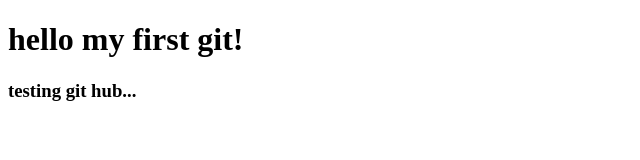
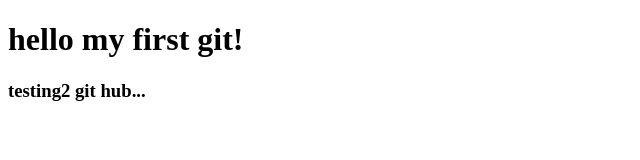
Before and after one commit to git-hslee/myGit, a plain HTML site: page index.html in a window 1280 px wide. Shown: the full height of the page, 0-640 px from the left. Drawn offline with Linux system fonts and the light colour scheme.

Commit message:
테스팅2중

```diff
--- a/index.html
+++ b/index.html
@@ -7,6 +7,6 @@
 </head>
 <body>
     <h1>hello my first git!</h1>
-    <h3> testing git hub...</h3>
+    <h3> testing2 git hub...</h3>
 </body>
 </html>
```
